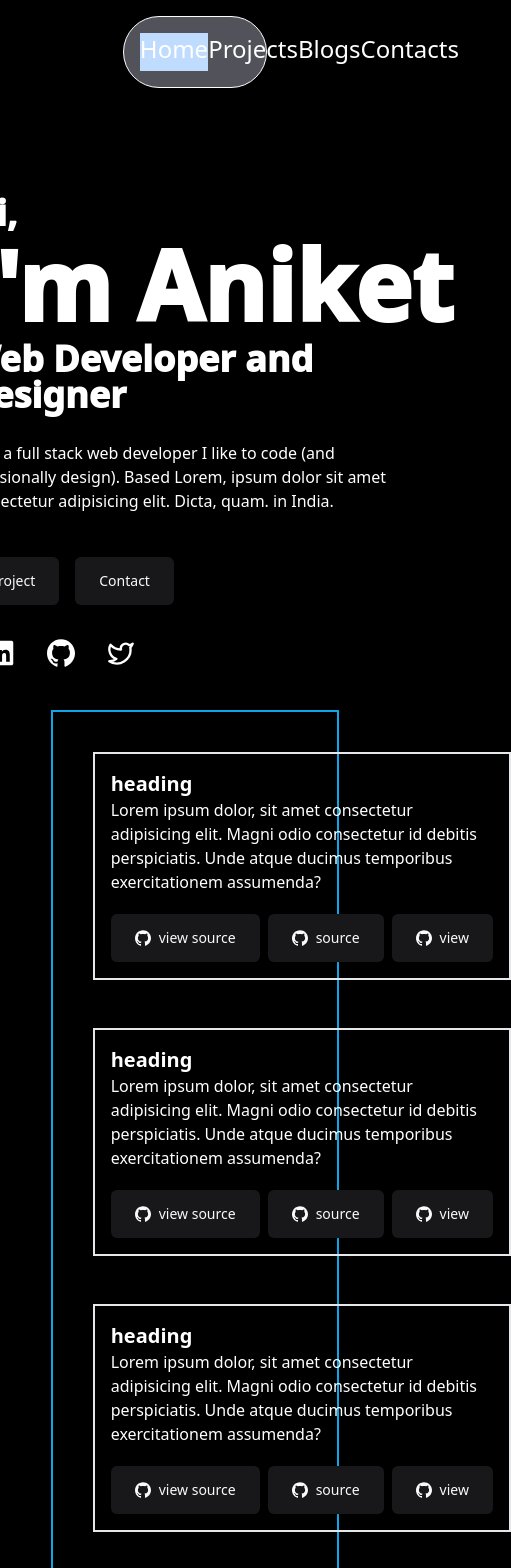
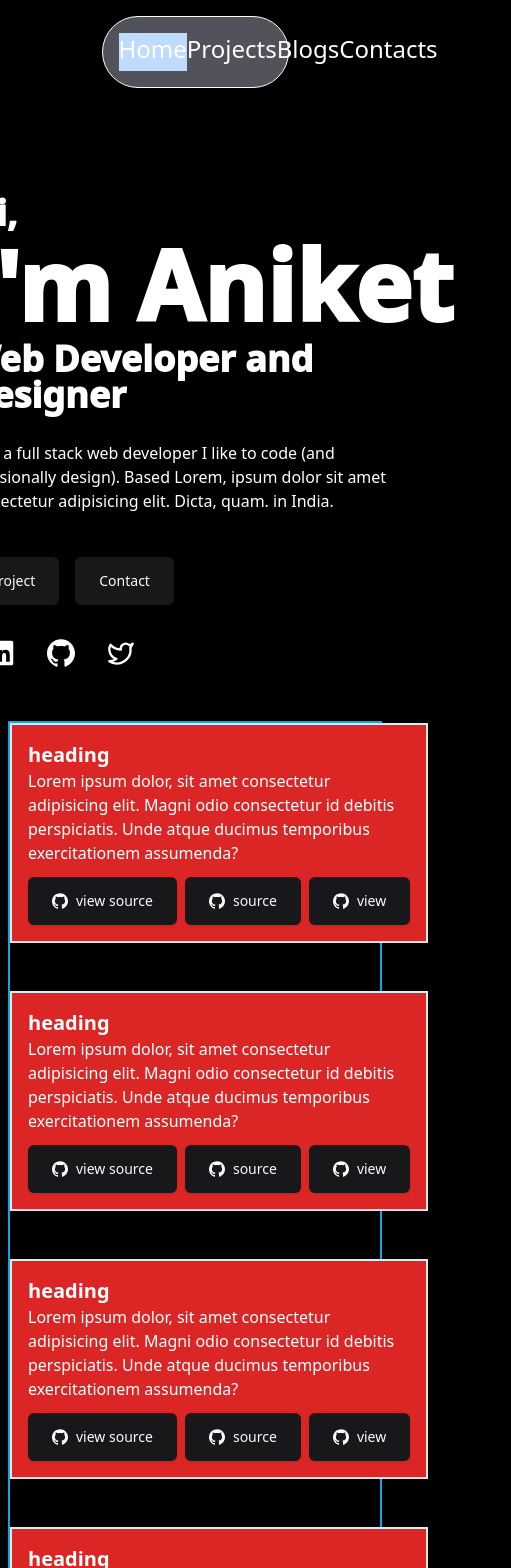
Before and after one commit to enoughio/MyPortfolio, a Next.js app: page / in a window 390 px wide. Shown: the top 1568 px of the page, 511 px wide, since content can reach past the window. Built offline with nearby package versions, Linux system fonts and the light colour scheme.

Commit message:
made projects section responsive

```diff
--- a/app/layout.js
+++ b/app/layout.js
@@ -21,7 +21,7 @@ export default function RootLayout({ children }) {
   return (
     <html lang="en">
       <body
-        className={`${geistSans.variable} ${geistMono.variable} antialiased flex flex-col items-center text-white bg-black w-full px-[13%]`}
+        className={`${geistSans.variable} ${geistMono.variable} antialiased flex flex-col items-center text-white bg-black w-full px-2 sm:px-8 lg:px-[13%]`}
       >
         <NavBar/>
         {children}
--- a/app/page.js
+++ b/app/page.js
@@ -16,7 +16,7 @@ export default function Home() {
 
     <div
     id="app"
-    className="flex flex-col items-center  text-white w-full"
+    className="flex flex-col items-center text-white w-full"
     >
       {/* fix nav */}
 
--- a/components/ui/Projects.jsx
+++ b/components/ui/Projects.jsx
@@ -8,7 +8,7 @@ import Project from "./project";
 
 const Projects = () => {
   return (
-    <div className="flex items-start border-sky-500 p-10 border-2 w-full  mt-[13%] flex-wrap justify-start flex-col lg:flex-row gap-12">
+    <div className="flex items-start border-sky-500 md:px-8 md:pt-8 border-2 w-full mt-[13%] flex-wrap justify-start flex-col md:flex-row gap-12">
 
         <Project />
         <Project />
@@ -16,9 +16,6 @@ const Projects = () => {
         <Project />
         <Project />
 
-
-
-
     </div>
   )
 }
--- a/components/ui/project.jsx
+++ b/components/ui/project.jsx
@@ -7,7 +7,7 @@ import Project from "./project";
 
 export default function () {
   return (
-    <div className="w-[40%] border-2 p-4 min-w-fit">
+    <div className="w-[40%] border-2 p-4  air:min-w-fit air:bg-red-600  min-w-min  ">
       <h1 className="text-xl font-bold ">heading</h1>
       <p>
         Lorem ipsum dolor, sit amet consectetur adipisicing elit. Magni odio
@@ -15,20 +15,20 @@ export default function () {
         exercitationem assumenda?
       </p>
 
-      <div className="flex gap-2 flex-wr ">
-        <Button asChild className="mt-5">
+      <div className="flex gap-2 ">
+        <Button asChild className=" mt-3 md:mt-5">
           <div>
             <ImGithub />
             <Link href="/contact">view source</Link>
           </div>
         </Button>
-        <Button asChild className="mt-5">
+        <Button asChild className=" mt-3 md:mt-5">
           <div>
             <ImGithub />
             <Link href="/contact"> source</Link>
           </div>
         </Button>
-        <Button asChild className="mt-5">
+        <Button asChild className=" mt-3 md:mt-5">
           <div>
             <ImGithub />
             <Link href="/contact">view</Link>
--- a/tailwind.config.mjs
+++ b/tailwind.config.mjs
@@ -9,6 +9,9 @@ export default {
   darkMode: 'class', // Enables dark mode using the "class" strategy
   theme: {
     extend: {
+      screens: {
+        'air': {'max': '1260px'},   // Custom max-width for small devices
+      },
       colors: {
         background: 'hsl(var(--background))',
         foreground: 'hsl(var(--foreground))',
```
